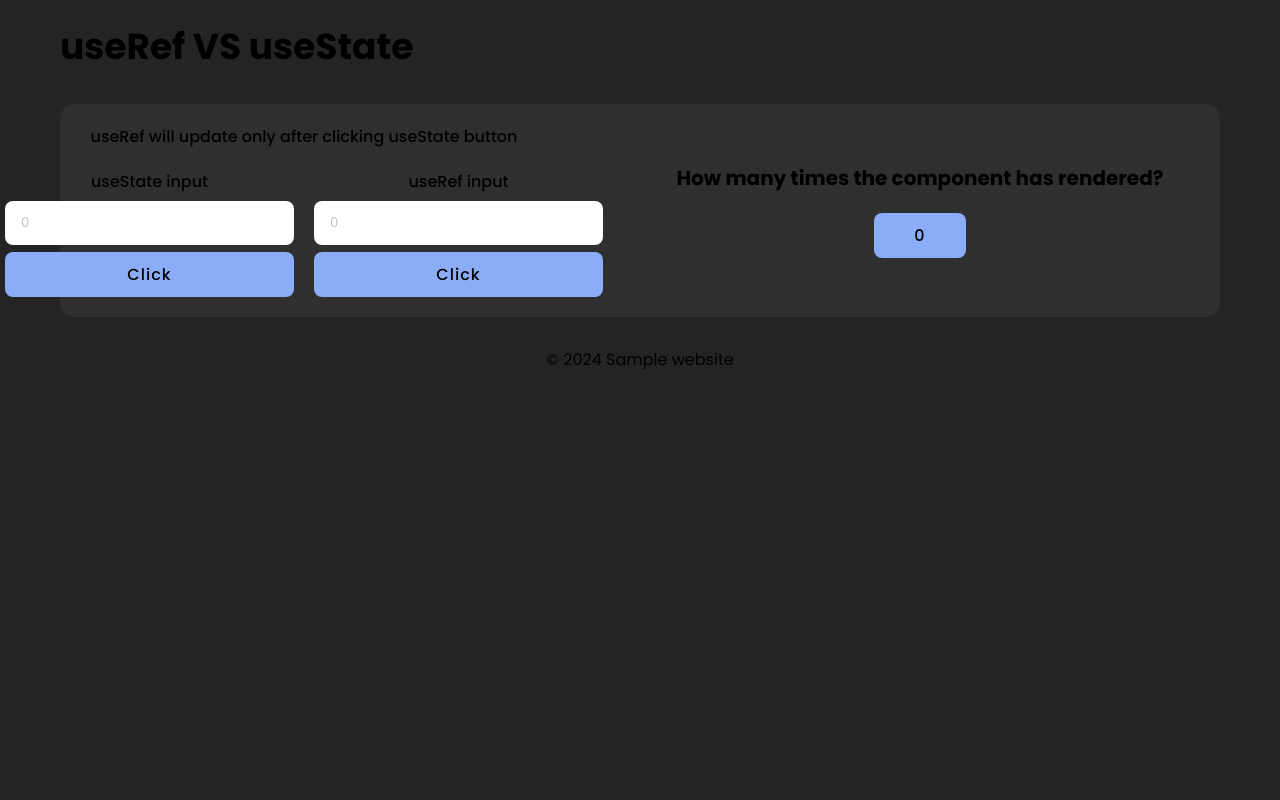
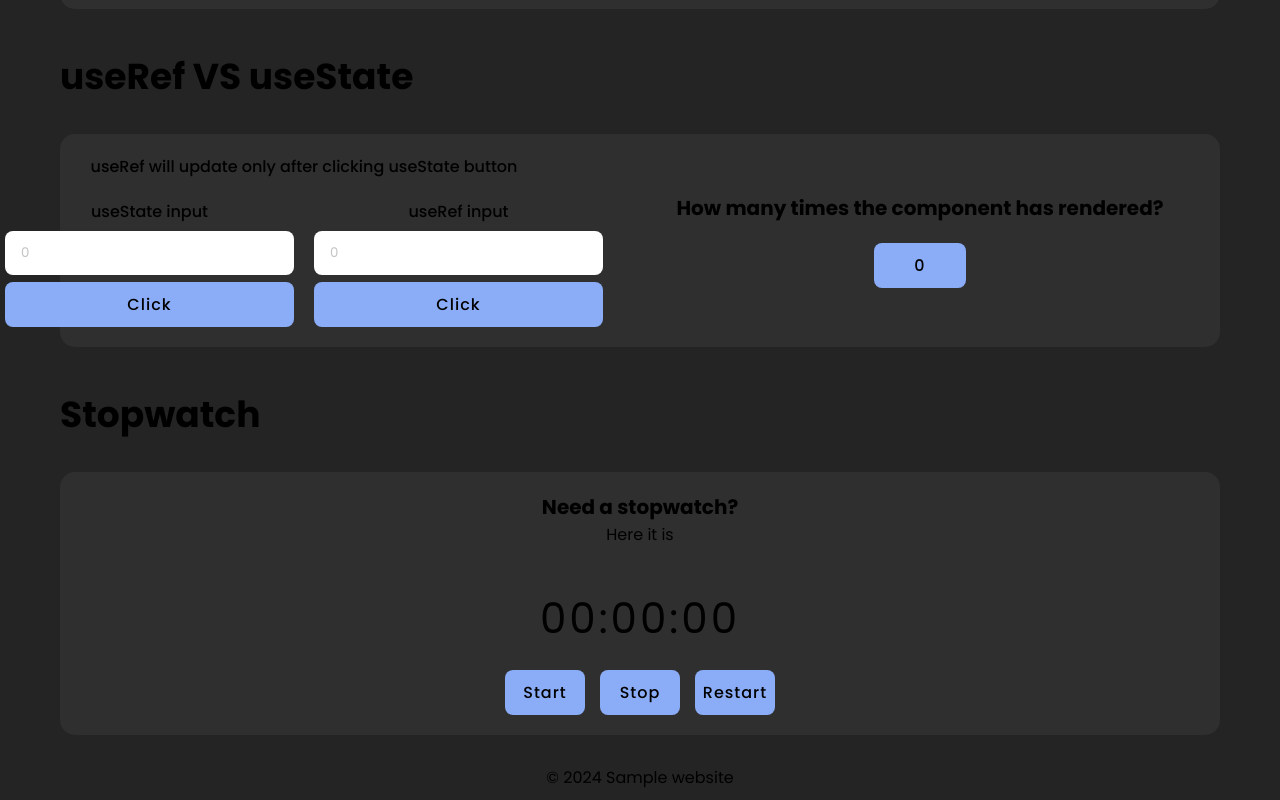
Before and after one commit to skmkqw/ReactSample, a React (Vite) app: page / in a window 1280 px wide. Shown: the part 2422-3222 px from the top of the page. Before the commit the page ends 2804 px from the top, so only its background shows below. Built offline with nearby package versions, Linux system fonts and the light colour scheme.

Commit message:
Stopwatch markup and styles

```diff
--- a/src/App.jsx
+++ b/src/App.jsx
@@ -7,6 +7,7 @@ import Dimensions from "./Components/Dimesions/Dimensions.jsx";
 import Clock from "./Components/Clock/Clock.jsx";
 import NestedL1 from "./Components/Nested/NestedL1.jsx";
 import RefVsState from "./Components/RefVsState/RefVsState.jsx";
+import Stopwatch from "./Components/Stopwatch/Stopwatch.jsx";
 
 function App() {
     const cards = [
@@ -38,6 +39,7 @@ function App() {
                 <Clock />
                 <NestedL1 />
                 <RefVsState />
+                <Stopwatch />
             </div>
             <Footer/>
         </>
--- a/src/Components/Card/Card.module.css
+++ b/src/Components/Card/Card.module.css
@@ -1,6 +1,10 @@
 .card {
     flex: 0 1 31%;
     flex-direction: column;
+}
+
+.card:hover {
+    background-color: #3d3d3d;
 }
 
 .cardActive {
--- a/src/Components/Dimesions/Dimensions.jsx
+++ b/src/Components/Dimesions/Dimensions.jsx
@@ -32,8 +32,8 @@ function Dimensions()
                         <p>Using React <span>useEffect</span> hook</p>
                     </div>
                     <div className={styles.dimensionsBottom}>
-                        <h3>{`Window width: ${width}px`}</h3>
-                        <h3>{`Window height: ${height}px`}</h3>
+                        <h3 className='btn'>{`Window width: ${width}px`}</h3>
+                        <h3 className='btn'>{`Window height: ${height}px`}</h3>
                     </div>
                 </div>
             </div>
--- a/src/Components/Dimesions/Dimensions.module.css
+++ b/src/Components/Dimesions/Dimensions.module.css
@@ -31,4 +31,6 @@
 
 .dimensionsBottom > h3 {
     font-weight: 500;
+    width: 220px;
+    text-align: center;
 }
--- /dev/null
+++ b/src/Components/Stopwatch/Stopwatch.jsx
@@ -0,0 +1,27 @@
+import styles from './Stopwatch.module.css'
+function Stopwatch()
+{
+    return (
+        <section>
+            <h2>Stopwatch</h2>
+            <div className={`card ${styles.stopwatchCard}`}>
+                <div className={styles.stopwatchHead}>
+                    <h3>Need a stopwatch?</h3>
+                    <p>Here it is</p>
+                </div>
+                <div className={styles.stopwatchContent}>
+                    <div className={styles.stopwatchTime}>
+                        <p>00:00:00</p>
+                    </div>
+                    <div className={styles.stopwatchButtons}>
+                        <button className='btn'>Start</button>
+                        <button className='btn'>Stop</button>
+                        <button className='btn'>Restart</button>
+                    </div>
+                </div>
+            </div>
+        </section>
+    );
+}
+
+export default Stopwatch
--- /dev/null
+++ b/src/Components/Stopwatch/Stopwatch.module.css
@@ -0,0 +1,33 @@
+.stopwatchCard {
+    padding: 20px;
+    display: flex;
+    flex-direction: column;
+    gap: 40px;
+    align-items: center;
+}
+
+.stopwatchHead {
+    text-align: center;
+}
+
+.stopwatchContent {
+    display: flex;
+    flex-direction: column;
+    gap: 20px;
+    align-items: center;
+}
+
+.stopwatchTime {
+    font-size: 42px;
+    letter-spacing: 3px;
+}
+
+.stopwatchButtons {
+    display: flex;
+    align-items: center;
+    gap: 15px;
+}
+
+.stopwatchButtons > button {
+    width: 80px;
+}
--- a/src/index.css
+++ b/src/index.css
@@ -69,10 +69,6 @@ section {
   cursor: pointer;
 }
 
-.card:hover {
-  background-color: #3d3d3d;
-}
-
 .btn {
   border-radius: 8px;
   border: none;
@@ -82,4 +78,9 @@ section {
   font-family: Poppins, sans-serif;
   letter-spacing: 1px;
   font-weight: 500;
+  transition: all 0.3s ease;
 }
+
+.btn:hover {
+  opacity: 0.8;
+}
```
